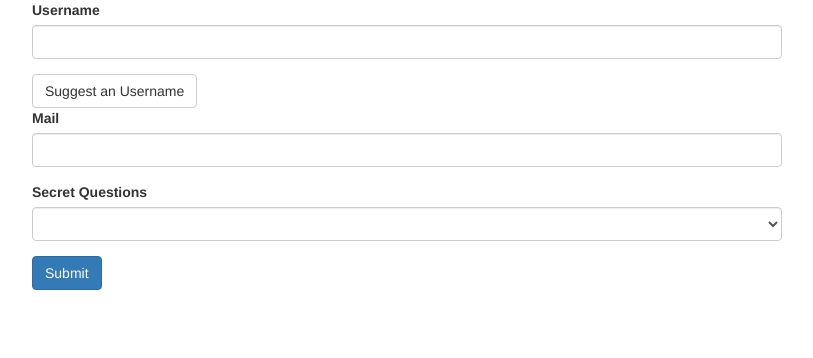
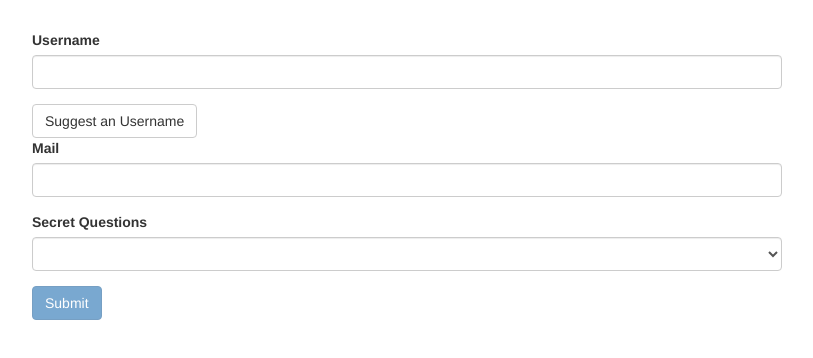
Before and after one commit to daffriedman/Udemy_Forms_Work, an Angular app: page / in a window 1280 px wide. Shown: the top 358 px of the page, without its empty margins (233-1046 px from the left). Built offline with nearby package versions, Linux system fonts and the light colour scheme.

Commit message:
added button disable and red border if not valid

```diff
--- a/src/app/app.component.css
+++ b/src/app/app.component.css
@@ -0,0 +1,6 @@
+.container{
+    margin-top: 30px;
+}
+input.ng-invalid.ng-touched{
+border: 1px solid red;
+}
--- a/src/app/app.component.html
+++ b/src/app/app.component.html
@@ -33,7 +33,10 @@
             <option value="teacher">Your first teacher?</option>
           </select>
         </div>
-        <button class="btn btn-primary" type="submit" (click)= "onSubmit()">Submit</button>
+        <button class="btn btn-primary"
+        type="submit"
+        [disabled] =" !f.valid"
+        >Submit</button>
       </form>
     </div>
   </div>
```
